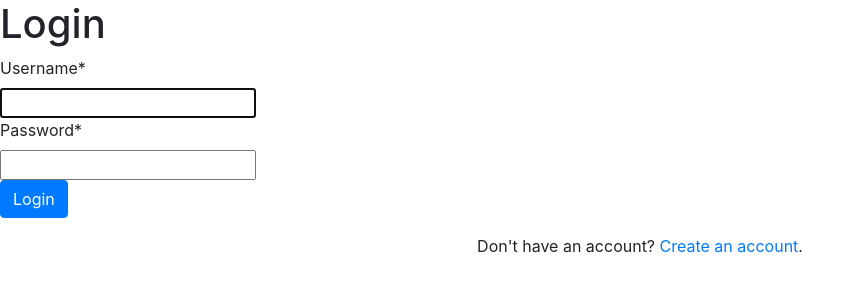
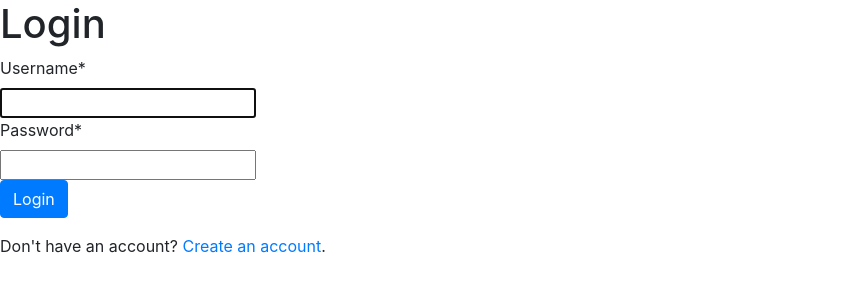
Before and after one commit to d-rubin/scrum-board, a Django app: page / in a window 1280 px wide. Shown: the top 300 px of the page, without its empty margins (0-861 px from the left). Run offline with Django 4.2, Linux system fonts and the light colour scheme; some libraries are stand-ins or nearby versions.

Commit message:
Login Register

```diff
--- a/board/templates/login.html
+++ b/board/templates/login.html
@@ -3,12 +3,12 @@
 <link rel="stylesheet" href="{% static 'css/bootstrap.css' %}">
 <script src="{% static 'js/bootstrap.js' %}"></script>
 <!--Login-->
-<div class="pull-right">
+<div class="text-left">
   <h1>Login</h1>
   <form method="POST">
     {% csrf_token %}
     {{ login_form|crispy }}
     <button class="btn btn-primary" type="submit">Login</button>
   </form>
-  <p class="text-center">Don't have an account? <a href="/register">Create an account</a>.</p>
+  <p class="text-left">Don't have an account? <a href="/register">Create an account</a>.</p>
 </div>
--- a/board/templates/register.html
+++ b/board/templates/register.html
@@ -3,12 +3,12 @@
 <link rel="stylesheet" href="{% static 'css/bootstrap.css' %}">
 <script src="{% static 'js/bootstrap.js' %}"></script>
 <!--Register-->
-<div class="container py-5">
+<div class="text-left">
 	<h1>Register</h1>
 	<form method="POST">
 		{% csrf_token %}
 		{{ register_form|crispy }}
 		<button class="btn btn-primary" type="submit">Register</button>
 	</form>
-	<p class="text-center">If you already have an account, <a href="/login">login</a> instead.</p>
+	<p class="text-left">If you already have an account, <a href="/login">login</a> instead.</p>
 </div>
```
